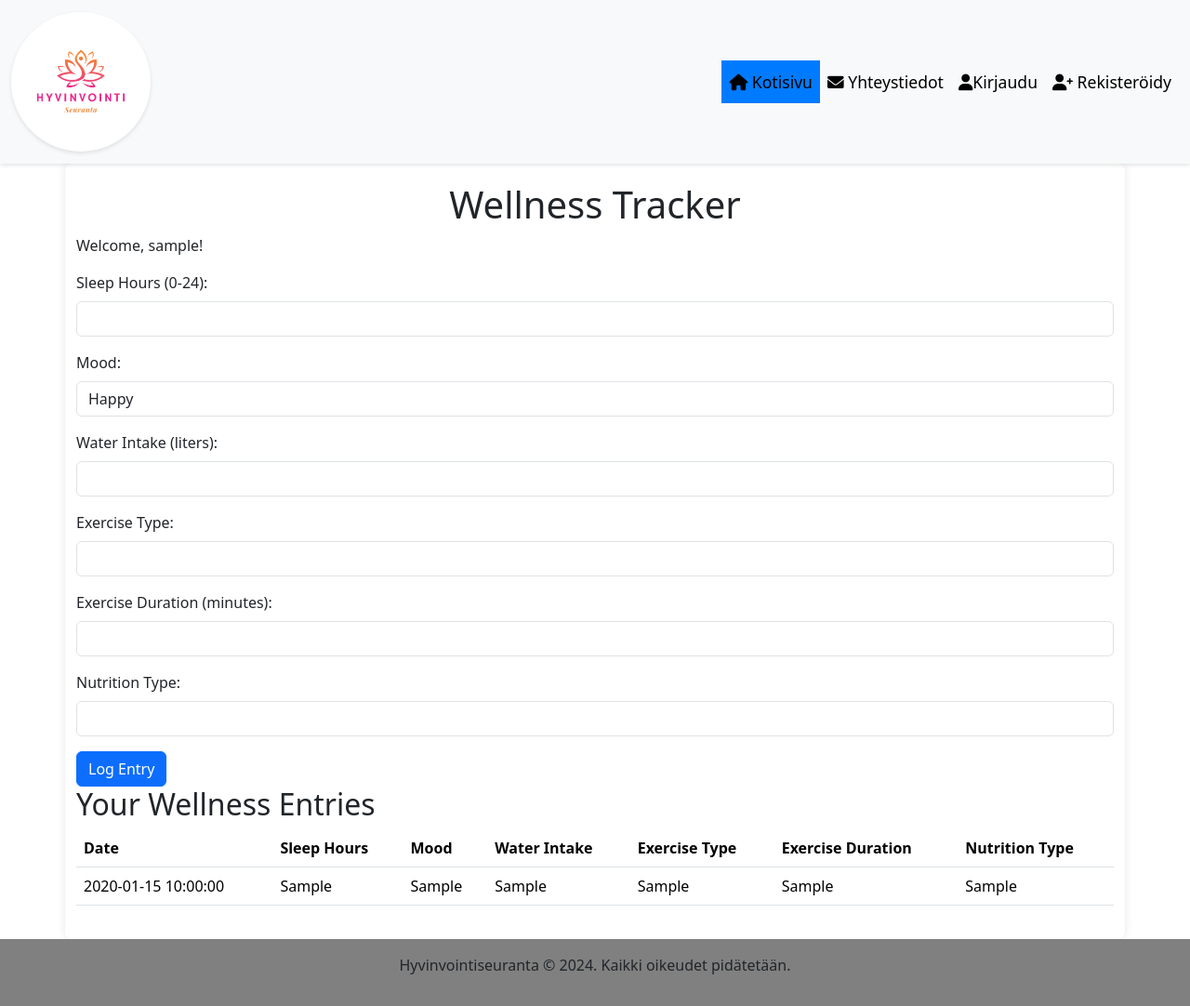
After one commit to laxmis-prog/PhpProject, a PHP site: page /PhpProject/wellness_tracker.php in a window 1280 px wide. The commit adds this page. Shown: the whole page at 93% size. Run offline with PHP 8.4, Linux system fonts and the light colour scheme; the visitor is signed in with stand-in values (Sample User, id 1); tables that the repository leaves empty or names only in its code hold one stand-in row (values such as "Sample post").

Commit message:
Added wellness_tracker.php

```diff
--- a/index.php
+++ b/index.php
@@ -32,7 +32,6 @@ $conn->close();
     <link href="https://cdn.jsdelivr.net/npm/bootstrap@5.3.0-alpha1/dist/css/bootstrap.min.css" rel="stylesheet">
 </head>
 <body>
-    <?php include 'head.php'; ?>
 
     <div class="container content">
         <h1>Tervetuloa, <?php echo htmlspecialchars($user['username']); ?>!</h1>
--- /dev/null
+++ b/wellness_tracker.php
@@ -0,0 +1,130 @@
+<?php
+// Start the session
+session_start();
+
+// Check if the user is logged in
+if (!isset($_SESSION['user_id'])) {
+    // If not logged in, redirect to the login page
+    header("Location: kirjaudu.php");
+    exit;
+}
+
+// Include database connection
+include "config.php";
+
+// Handle form submission
+if ($_SERVER["REQUEST_METHOD"] == "POST") {
+    $user_id = $_SESSION['user_id'];
+    $sleep_hours = $_POST['sleep_hours'];
+    $mood = $_POST['mood'];
+    $water_intake = $_POST['water_intake'];
+    $exercise_type = $_POST['exercise_type'];
+    $exercise_duration = $_POST['exercise_duration'];
+    $nutrition_type = $_POST['nutrition_type'];
+
+    // Insert the entry into the database
+    $stmt = $conn->prepare("INSERT INTO wellness_entries (user_id, sleep_hours, mood, water_intake, exercise_type, exercise_duration, nutrition_type) VALUES (?, ?, ?, ?, ?, ?, ?)");
+    $stmt->bind_param("iisssss", $user_id, $sleep_hours, $mood, $water_intake, $exercise_type, $exercise_duration, $nutrition_type);
+    $stmt->execute();
+    $stmt->close();
+}
+
+// Fetch user details from the database
+$stmt = $conn->prepare("SELECT * FROM users WHERE user_id = ?");
+$stmt->bind_param("i", $_SESSION['user_id']);
+$stmt->execute();
+$result = $stmt->get_result();
+$user = $result->fetch_assoc();
+$stmt->close();
+
+// Fetch wellness entries from the database
+$stmt = $conn->prepare("SELECT * FROM wellness_entries WHERE user_id = ?");
+$stmt->bind_param("i", $_SESSION['user_id']);
+$stmt->execute();
+$entries = $stmt->get_result();
+$stmt->close();
+$conn->close();
+?>
+
+<!DOCTYPE html>
+<html lang="fi">
+<head>
+    <meta charset="UTF-8">
+    <meta name="viewport" content="width=device-width, initial-scale=1.0">
+    <title>Wellness Tracker</title>
+    <link rel="stylesheet" href="styles.css">
+    <link href="https://cdn.jsdelivr.net/npm/bootstrap@5.3.0-alpha1/dist/css/bootstrap.min.css" rel="stylesheet">
+</head>
+<body>
+    <?php include 'head.php'; ?>
+
+    <div class="container content">
+        <h1>Wellness Tracker</h1>
+        <p>Welcome, <?php echo htmlspecialchars($user['username']); ?>!</p>
+
+        <form action="wellness_tracker.php" method="POST">
+            <div class="mb-3">
+                <label for="sleep_hours" class="form-label">Sleep Hours (0-24):</label>
+                <input type="number" id="sleep_hours" name="sleep_hours" class="form-control" min="0" max="24" required>
+            </div>
+            <div class="mb-3">
+                <label for="mood" class="form-label">Mood:</label>
+                <select id="mood" name="mood" class="form-control" required>
+                    <option value="happy">Happy</option>
+                    <option value="sad">Sad</option>
+                    <option value="angry">Angry</option>
+                    <option value="frustrated">Frustrated</option>
+                    <option value="content">Content</option>
+                </select>
+            </div>
+            <div class="mb-3">
+                <label for="water_intake" class="form-label">Water Intake (liters):</label>
+                <input type="number" id="water_intake" name="water_intake" class="form-control" step="0.1" required>
+            </div>
+            <div class="mb-3">
+                <label for="exercise_type" class="form-label">Exercise Type:</label>
+                <input type="text" id="exercise_type" name="exercise_type" class="form-control" required>
+            </div>
+            <div class="mb-3">
+                <label for="exercise_duration" class="form-label">Exercise Duration (minutes):</label>
+                <input type="number" id="exercise_duration" name="exercise_duration" class="form-control" required>
+            </div>
+            <div class="mb-3">
+                <label for="nutrition_type" class="form-label">Nutrition Type:</label>
+                <input type="text" id="nutrition_type" name="nutrition_type" class="form-control" required>
+            </div>
+            <button type="submit" class="btn btn-primary">Log Entry</button>
+        </form>
+
+        <h2>Your Wellness Entries</h2>
+        <table class="table">
+            <thead>
+                <tr>
+                    <th>Date</th>
+                    <th>Sleep Hours</th>
+                    <th>Mood</th>
+                    <th>Water Intake</th>
+                    <th>Exercise Type</th>
+                    <th>Exercise Duration</th>
+                    <th>Nutrition Type</th>
+                </tr>
+            </thead>
+            <tbody>
+                <?php while ($entry = $entries->fetch_assoc()): ?>
+                    <tr>
+                        <td><?php echo htmlspecialchars($entry['created_at']); ?></td>
+                        <td><?php echo htmlspecialchars($entry['sleep_hours']); ?></td>
+                        <td><?php echo htmlspecialchars($entry['mood']); ?></td>
+                        <td><?php echo htmlspecialchars($entry['water_intake']); ?></td>
+                        <td><?php echo htmlspecialchars($entry['exercise_type']); ?></td>
+                        <td><?php echo htmlspecialchars($entry['exercise_duration']); ?></td>
+                        <td><?php echo htmlspecialchars($entry['nutrition_type']); ?></td>
+                    </tr>
+                <?php endwhile; ?>
+            </tbody>
+        </table>
+    </div>
+
+    <?php include 'footer.php'; ?>
+</body>
+</html>
```
Also changed, not shown: reset_password.php (+0 -7 lines).
